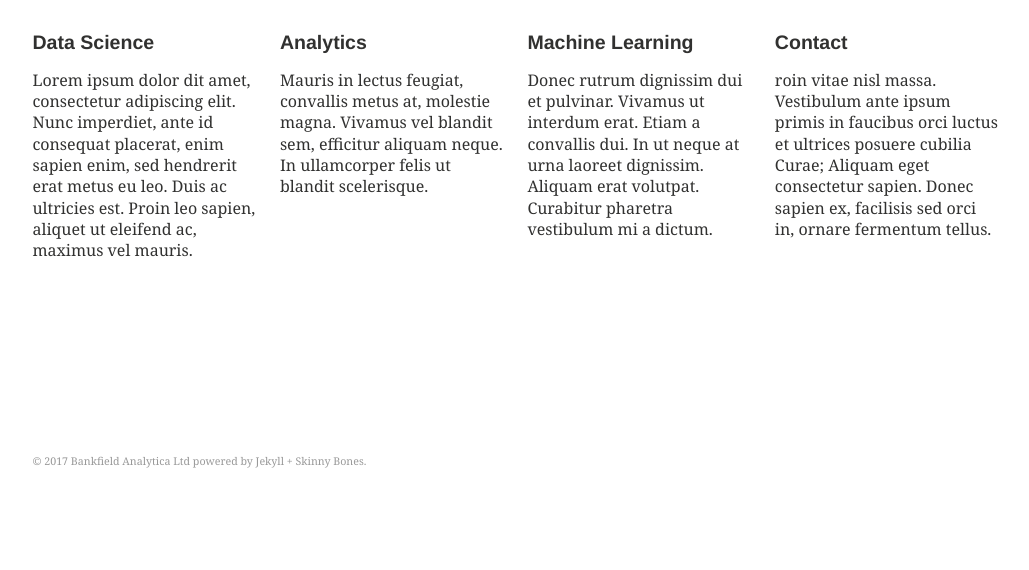
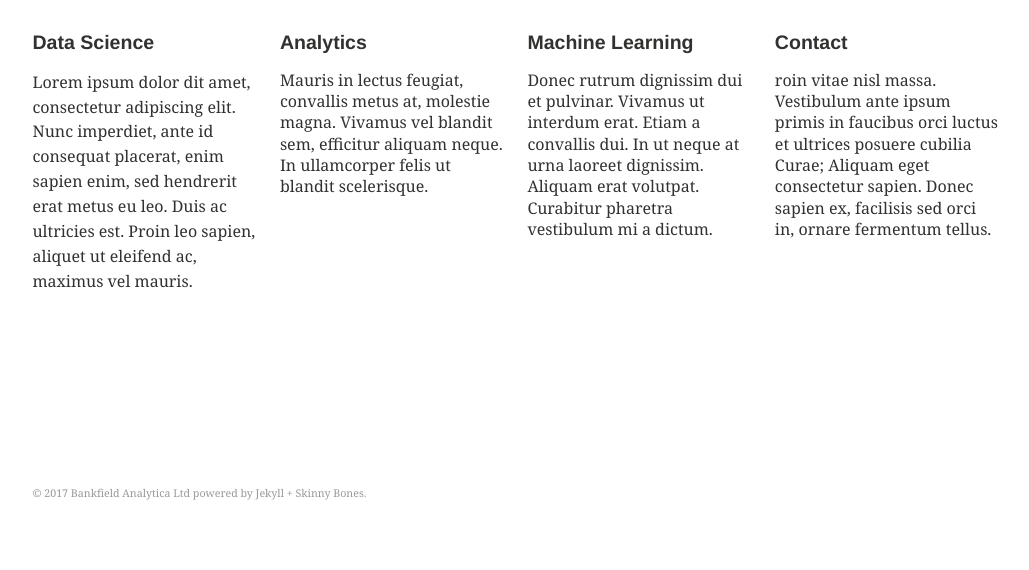
Before and after one commit to Bankfield-Analytica/.github.io, a Jekyll site: the page built from index.md, in a window 1280 px wide. Shown: the part 388-958 px from the top of the page, without its empty margins (124-1153 px from the left). Built offline with Jekyll 4.4.1, drawn with Linux system fonts in a browser that asks for light colours; before the commit the page ends 926 px from its top, so only the background shows below that.

Commit message:
Update index.md

```diff
--- a/index.md
+++ b/index.md
@@ -15,7 +15,7 @@ permalink: /
 
 <div class="tile">
   <h1 class="post-title">Data Science</h1>
-  <p class="post-excerpt">Lorem ipsum dolor dit amet, consectetur adipiscing elit. Nunc imperdiet, ante id consequat placerat, enim sapien enim, sed hendrerit erat metus eu leo. Duis ac ultricies est. Proin leo sapien, aliquet ut eleifend ac, maximus vel mauris.</p>
+  <p>Lorem ipsum dolor dit amet, consectetur adipiscing elit. Nunc imperdiet, ante id consequat placerat, enim sapien enim, sed hendrerit erat metus eu leo. Duis ac ultricies est. Proin leo sapien, aliquet ut eleifend ac, maximus vel mauris.</p>
 </div><!-- /.tile -->
 
 <div class="tile">
```
